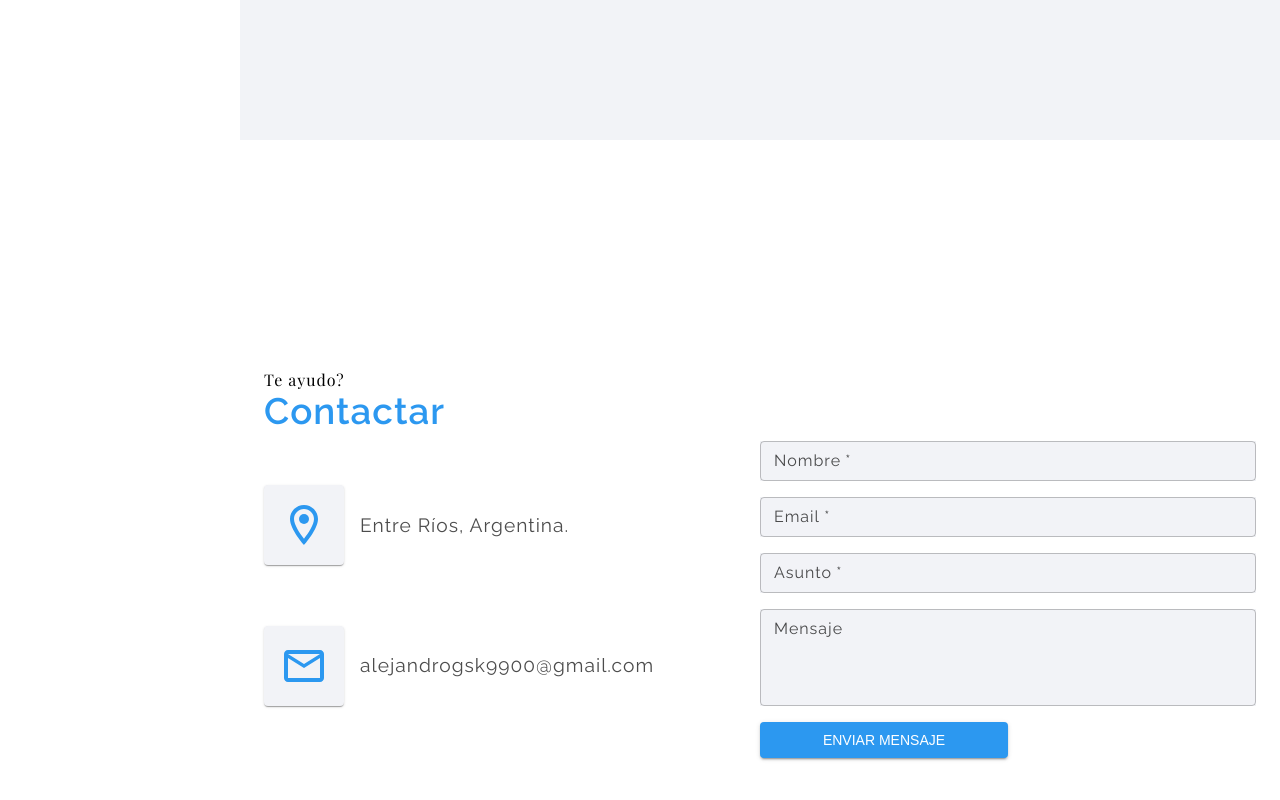
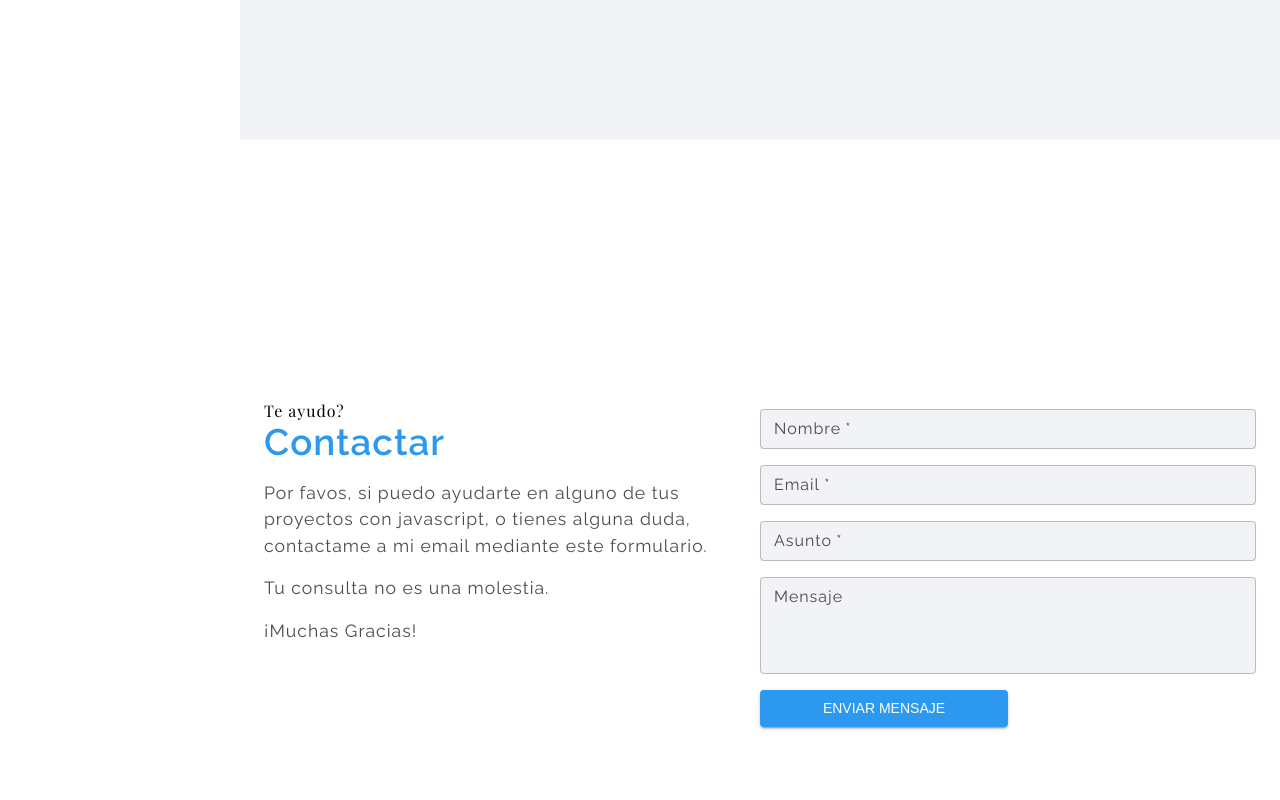
Before and after one commit to alejandrogsk/portfolio, a React (Create React App) app: page / in a window 1280 px wide. Shown: the part 2468-3268 px from the top of the page. Built offline with nearby package versions, Linux system fonts and the light colour scheme.

Commit message:
some changes

```diff
--- a/src/components/Drawer.js
+++ b/src/components/Drawer.js
@@ -37,10 +37,8 @@ const useStyles = makeStyles((theme) => ({
     },
   },
   menuButtonDos:{
-    backgroundColor: theme.palette.secondary.light,
-    color: theme.palette.secondary.main,
-
-
+    backgroundColor: theme.palette.secondary.main,
+    color: "white",
     position: "fixed",
     top: "4px",
     right: "4px",
@@ -48,9 +46,10 @@ const useStyles = makeStyles((theme) => ({
     [theme.breakpoints.up('sm')]: {
       display: 'none',
     },
+
     "&:hover": {
-      backgroundColor: theme.palette.secondary.main,
-      color: "white",
+      color: theme.palette.secondary.main,
+      backgroundColor: theme.palette.secondary.light
     }
   },
   // necessary for content to be below app bar
--- a/src/components/RightSide/ContactSection.js
+++ b/src/components/RightSide/ContactSection.js
@@ -5,65 +5,31 @@ import MailOutlineIcon from '@material-ui/icons/MailOutline';
 import RoomOutlinedIcon from '@material-ui/icons/RoomOutlined';
 
 const useStyles = makeStyles((theme) => ({
-  paper: {
-    alignItems: 'center',
-    backgroundColor: theme.palette.secondary.light,
-    display: 'flex',
-    height:"5rem",
-    justifyContent: 'center',
-    width: "5rem",
-    [theme.breakpoints.down("lg")]: {
-      margin: ".5rem 0"
-    },
+  container: {
+    display: "flex",
+    flexDirection: "column",
+    justifyContent: "center",
+    minHeight: "100vh",
+    padding: "1.5rem",
     [theme.breakpoints.down("md")]: {
-      height: "4rem",
-      width: "4rem"
-    },
-    [theme.breakpoints.down("sm")]: {
-      height: "3rem",
-      width: "3rem"
+      padding: "10vh 1.5rem",
     }
   },
-  icon: {
-    color: theme.palette.secondary.main,
-    height: "2em",
-    width: "2em",
-    [theme.breakpoints.down("md")]: {
-      height: "1.75em",
-      width: "1.75em"
-    },
-    [theme.breakpoints.down("sm")]: {
-      height: "1.2em",
-      width: "1.2em"
-    }
-  },
-  contactEmail:{
-    color: theme.palette.primary.light,
-    fontFamily: theme.typography.fontFamily.primary,
-    fontSize: "1.2rem",
-    marginLeft: "1rem",
-    textDecoration: "none",
-    "&:hover": {
-      color: theme.palette.secondary.main,
-      cursor: "pointer",
-      textDecoration: "underline",
-    },
-    [theme.breakpoints.down("md")]: {
-      fontSize: "1rem"
-    }
-  },
-  location: {
-    color: theme.palette.primary.light,
-    fontFamily: theme.typography.fontFamily.primary,
-    fontSize: "1.2rem",
-    marginLeft: "1rem",
-    [theme.breakpoints.down("md")]: {
-      fontSize: "1rem"
+  contactDescription: {
+    fontSize: "1.1rem",
+    marginTop: "1rem",
+    margin: 0,
+    [theme.breakpoints.up("md")]: {
+      marginRight: "1rem"
     }
   },
   form: {
     display: "flex",
     flexDirection: "column",
+
+    [theme.breakpoints.down("md")]: {
+      marginTop: "2rem"
+    }
   },
   formInput: {
     backgroundColor: theme.palette.secondary.light,
@@ -80,36 +46,20 @@ const ContactSection = () => {
   const classes = useStyles();
 
   return (
-    <Box height="100vh"
-    display="flex"
-    flexDirection="column"
-    justifyContent="center"
-    p="1.5rem">
-      <Typography component="h4" variant="h4" >Te ayudo?</Typography>
-      <Typography component="h3" variant="h3" >Contactar</Typography>
+    <Box className={classes.container}>
+
       <Grid container>
         <Grid item xs={12} sm={12} md={6}>
 
-        <Box height="100%" display="flex" flexDirection="column" alignItems="flex-start" justifyContent="space-evenly">
-
-          <Box display="flex" alignItems="center">
-            <Paper className={classes.paper}>
-              <RoomOutlinedIcon className={classes.icon} />
-            </Paper>
-            <Typography className={classes.location}>Entre Ríos, Argentina.</Typography>
-          </Box>
-
-          <Box display="flex" alignItems="center">
-            <Paper className={classes.paper}>
-              <MailOutlineIcon className={classes.icon} />
-            </Paper>
-            <Typography>
-              <a href="https://mail.google.com/mail/?view=cm&fs=1&to=alejandrogsk9900@gmail.com" rel="noreferrer nofollow" target="_blank"  className={classes.contactEmail}>alejandrogsk9900@gmail.com</a>
-            </Typography>
-          </Box>
-
+        <Box  height="100%" display="flex" flexDirection="column" alignItems="flex-start" justifyContent="start" >
+        <Typography component="h4" variant="h4" >Te ayudo?</Typography>
+        <Typography component="h3" variant="h3" >Contactar</Typography>
+        <Typography variant="body1" className={classes.contactDescription}>Por favos, si puedo ayudarte en alguno de tus proyectos
+          con javascript, o tienes alguna duda, contactame a mi email mediante este formulario.
+        </Typography>
+        <Typography variant="body1" className={classes.contactDescription}>Tu consulta no es una molestia.</Typography>
+        <Typography variant="body1" className={classes.contactDescription}>¡Muchas Gracias!</Typography>
         </Box>
-
 
         </Grid>
         <Grid item xs={12} sm={12} md={6}>
--- a/src/components/RightSide/HeroSection.js
+++ b/src/components/RightSide/HeroSection.js
@@ -57,7 +57,7 @@ const HeroSection = () => {
     <Box p="1.5rem" height="100vh" display="flex" flexDirection="column" justifyContent="center">
         <Typography component="span" className={classes.span}>Hola, soy Alejandro</Typography>
         <Typography component="h1" className={classes.title}>
-            Desarrollador Fullstack Junior
+            Desarrollador <br/>Fullstack Junior
         </Typography>
         <Button variant="outlined" size="small" className={classes.buttonOutlined}>
           <CloudDownloadIcon className={classes.icon}/> Descargar CV
--- a/src/components/RightSide/PortfolioSection.js
+++ b/src/components/RightSide/PortfolioSection.js
@@ -6,13 +6,24 @@ import PortfolioCard from '../../ui/PortfolioCard';
 import dataProjects from '../../data/dataProjects';
 
 const useStyles = makeStyles((theme) => ({
+  container: {
+    backgroundColor: theme.palette.secondary.light,
+    display: "flex",
+    flexDirection: "column",
+    justifyContent: "center",
+    minHeight: "100vh",
+    padding: "1.5rem",
+    [theme.breakpoints.down("md")]: {
+      padding: "10vh 1.5rem",
+    }
+  }
 }));
 
 const PortfolioSection = () => {
   const classes = useStyles();
 
   return (
-    <Box minHeight="100vh" display="flex" flexDirection="column" justifyContent="center" p="1.5rem" style={{backgroundColor: "#f2f3f7"}}>
+    <Box  className={classes.container}>
         <Typography component="h4" variant="h4" >Portfolio</Typography>
         <Typography component="h3" variant="h3">
             Algunos Proyectos.
--- a/src/components/RightSide/TechSection.js
+++ b/src/components/RightSide/TechSection.js
@@ -4,6 +4,17 @@ import { Box, Typography, Grid } from '@material-ui/core';
 import imageData from '../../data/dataImages';
 
 const useStyles = makeStyles((theme) => ({
+  container: {
+    display: "flex",
+    flexDirection: "column",
+    justifyContent: "center",
+    minHeight: "100vh",
+    padding: "1.5rem",
+    [theme.breakpoints.down("md")]: {
+      padding: " 1.5rem 1.5rem 10vh 1.5rem",
+    }
+  },
+
   imageContainer: {
     display: "flex",
     flexDirection: "column",
@@ -19,7 +30,7 @@ const TechSection = () => {
   const classes = useStyles();
 
   return (
-    <Box minHeight="100vh" display="flex" flexDirection="column" justifyContent="center" p="1.5rem" >
+    <Box className={classes.container}>
         <Typography component="h4" variant="h4" >Tecnologías</Typography>
         <Typography component="h3" variant="h3">
             Frameworks de frontend y backend.
```
